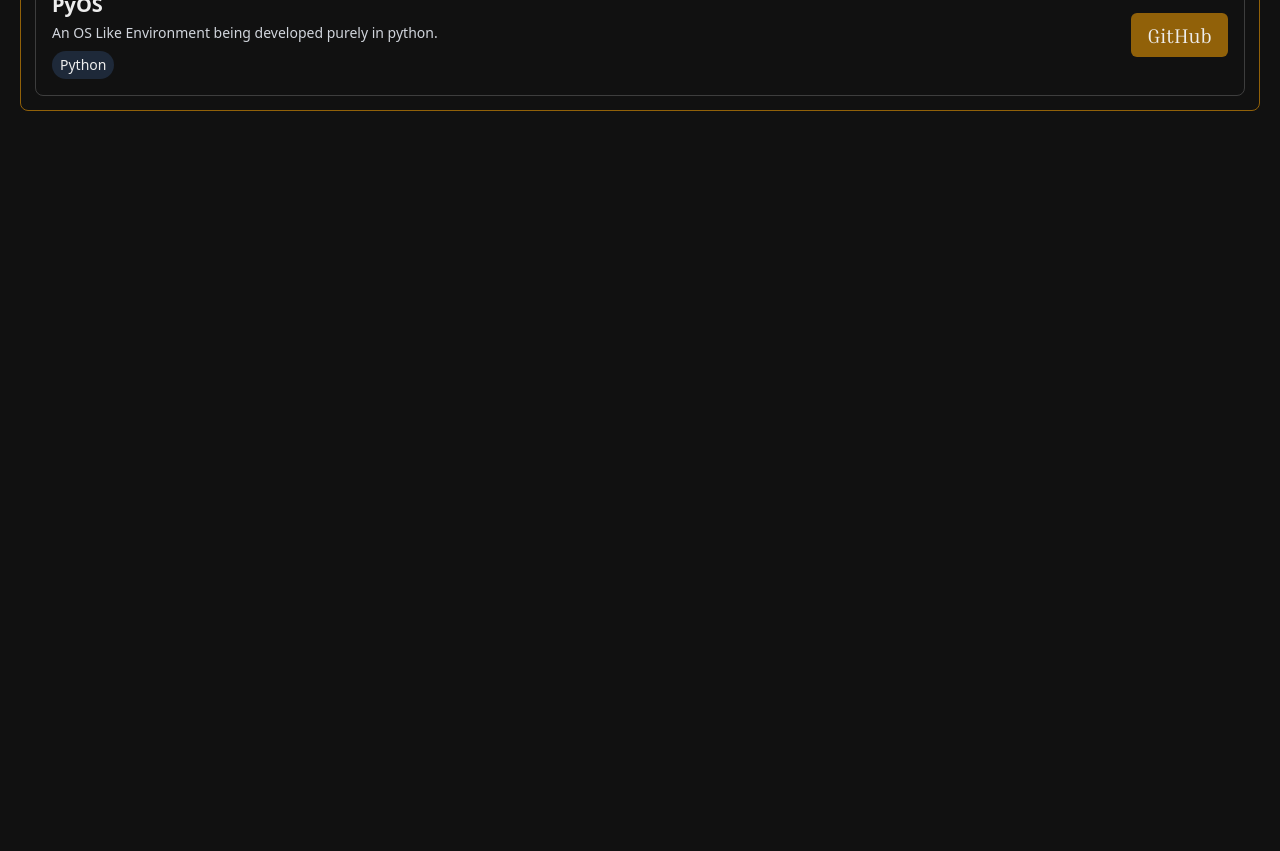
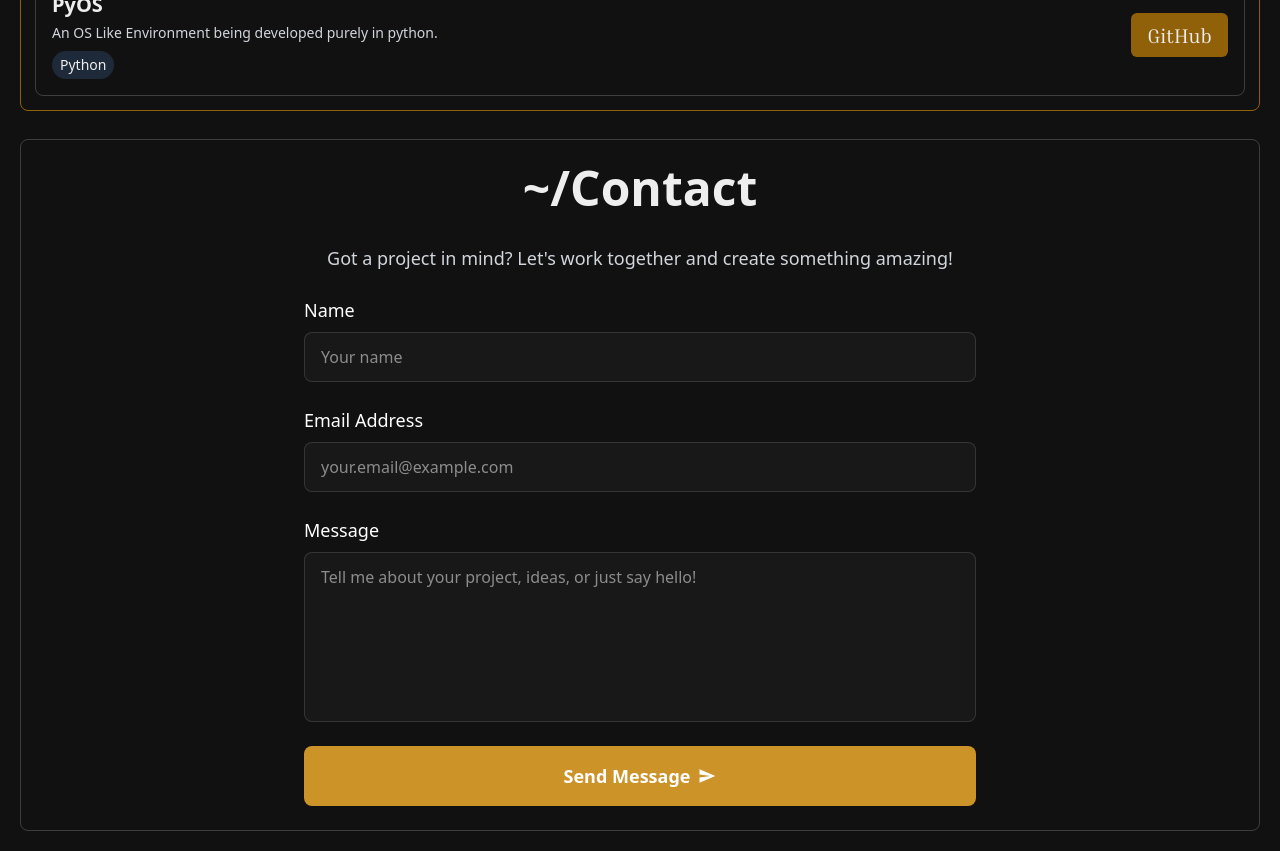
Before and after one commit to akshprooo/portfolio, a React (Vite) app: page / in a window 1280 px wide. Shown: the part 2080-2931 px from the top of the page. Before the commit the page ends 2211 px from the top, so only its background shows below. Built offline with nearby package versions, Linux system fonts and the light colour scheme.

Commit message:
Contact Section

```diff
--- a/package.json
+++ b/package.json
@@ -10,6 +10,7 @@
     "preview": "vite preview"
   },
   "dependencies": {
+    "@formspree/react": "^3.0.0",
     "@tailwindcss/vite": "^4.1.11",
     "react": "^19.1.0",
     "react-dom": "^19.1.0",
--- a/src/App.jsx
+++ b/src/App.jsx
@@ -3,6 +3,7 @@ import Intro from './components/Intro'
 import Projects from './components/Projects'
 import Skills from './components/Skills'
 import greet from './consoleThings'
+import Contact from './components/Contact'
 
 const App = () => {
 
@@ -15,6 +16,7 @@ const App = () => {
       <Intro />
       <Skills />
       <Projects />
+      <Contact />
     </div>
   )
 }
--- /dev/null
+++ b/src/components/Contact.jsx
@@ -0,0 +1,121 @@
+import React from 'react';
+import { useForm, ValidationError } from '@formspree/react';
+import { MdSend, MdCheckCircle } from 'react-icons/md';
+
+const Contact = () => {
+  const [state, handleSubmit] = useForm("xjkopyva");
+
+  if (state.succeeded) {
+    return (
+      <div className='gap-6 w-full h-auto border border-[#ffffff30] p-6 rounded-lg flex flex-col items-center'>
+        <h2 className='text-5xl font-bold mb-2'>~/Contact</h2>
+        <div className='flex flex-col items-center justify-center py-16 px-8 w-full max-w-md mx-auto'>
+          <div className='bg-[#cc932930] border border-[#cc932950] rounded-full p-6 mb-6'>
+            <MdCheckCircle size={60} className='text-[#cc9329]' />
+          </div>
+          <h3 className='text-2xl font-bold text-white mb-3'>Message Sent!</h3>
+          <p className='text-gray-300 text-center leading-relaxed'>
+            Thanks for reaching out! I'll get back to you as soon as possible.
+          </p>
+        </div>
+      </div>
+    );
+  }
+
+  return (
+    <div className='gap-6 w-full h-auto border border-[#ffffff30] p-6 rounded-lg flex flex-col items-center'>
+      <h2 className='text-5xl font-bold mb-2'>~/Contact</h2>
+
+      <div className='w-full max-w-2xl'>
+        <div className='mb-6'>
+          <p className='text-gray-300 text-center text-lg'>
+            Got a project in mind? Let's work together and create something amazing!
+          </p>
+        </div>
+
+        <form onSubmit={handleSubmit} className='flex flex-col gap-6'>
+          {/* Name Field */}
+          <div className='flex flex-col gap-2'>
+            <label htmlFor="name" className='text-white font-medium text-lg'>
+              Name
+            </label>
+            <input
+              id="name"
+              type="text"
+              name="name"
+              className='bg-[#ffffff08] border border-[#ffffff20] hover:border-[#cc932950] focus:border-[#cc9329] focus:outline-none rounded-lg px-4 py-3 text-white transition-all duration-300 focus:bg-[#ffffff15]'
+              placeholder="Your name"
+            />
+            <ValidationError
+              prefix="Name"
+              field="name"
+              errors={state.errors}
+              className='text-red-400 text-sm mt-1'
+            />
+          </div>
+
+          {/* Email Field */}
+          <div className='flex flex-col gap-2'>
+            <label htmlFor="email" className='text-white font-medium text-lg'>
+              Email Address
+            </label>
+            <input
+              id="email"
+              type="email"
+              name="email"
+              className='bg-[#ffffff08] border border-[#ffffff20] hover:border-[#cc932950] focus:border-[#cc9329] focus:outline-none rounded-lg px-4 py-3 text-white transition-all duration-300 focus:bg-[#ffffff15]'
+              placeholder="your.email@example.com"
+            />
+            <ValidationError
+              prefix="Email"
+              field="email"
+              errors={state.errors}
+              className='text-red-400 text-sm mt-1'
+            />
+          </div>
+
+          {/* Message Field */}
+          <div className='flex flex-col gap-2'>
+            <label htmlFor="message" className='text-white font-medium text-lg'>
+              Message
+            </label>
+            <textarea
+              id="message"
+              name="message"
+              rows="6"
+              className='bg-[#ffffff08] border border-[#ffffff20] hover:border-[#cc932950] focus:border-[#cc9329] focus:outline-none rounded-lg px-4 py-3 text-white transition-all duration-300 focus:bg-[#ffffff15] resize-none'
+              placeholder="Tell me about your project, ideas, or just say hello!"
+            />
+            <ValidationError
+              prefix="Message"
+              field="message"
+              errors={state.errors}
+              className='text-red-400 text-sm mt-1'
+            />
+          </div>
+
+          {/* Submit Button */}
+          <button
+            type="submit"
+            disabled={state.submitting}
+            className='bg-[#cc9329] hover:bg-[#b8851f] disabled:bg-[#cc932950] disabled:cursor-not-allowed text-white font-bold py-4 px-8 rounded-lg transition-all duration-300 hover:-translate-y-1 hover:shadow-lg flex items-center justify-center gap-2 text-lg group'
+          >
+            {state.submitting ? (
+              <>
+                <div className='animate-spin rounded-full h-5 w-5 border-b-2 border-white'></div>
+                Sending...
+              </>
+            ) : (
+              <>
+                Send Message
+                <MdSend className='group-hover:translate-x-1 transition-transform duration-300' />
+              </>
+            )}
+          </button>
+        </form>
+      </div>
+    </div>
+  );
+};
+
+export default Contact;
```
Also changed, not shown: 1 other file (tests, documents, lock files or other folders).
